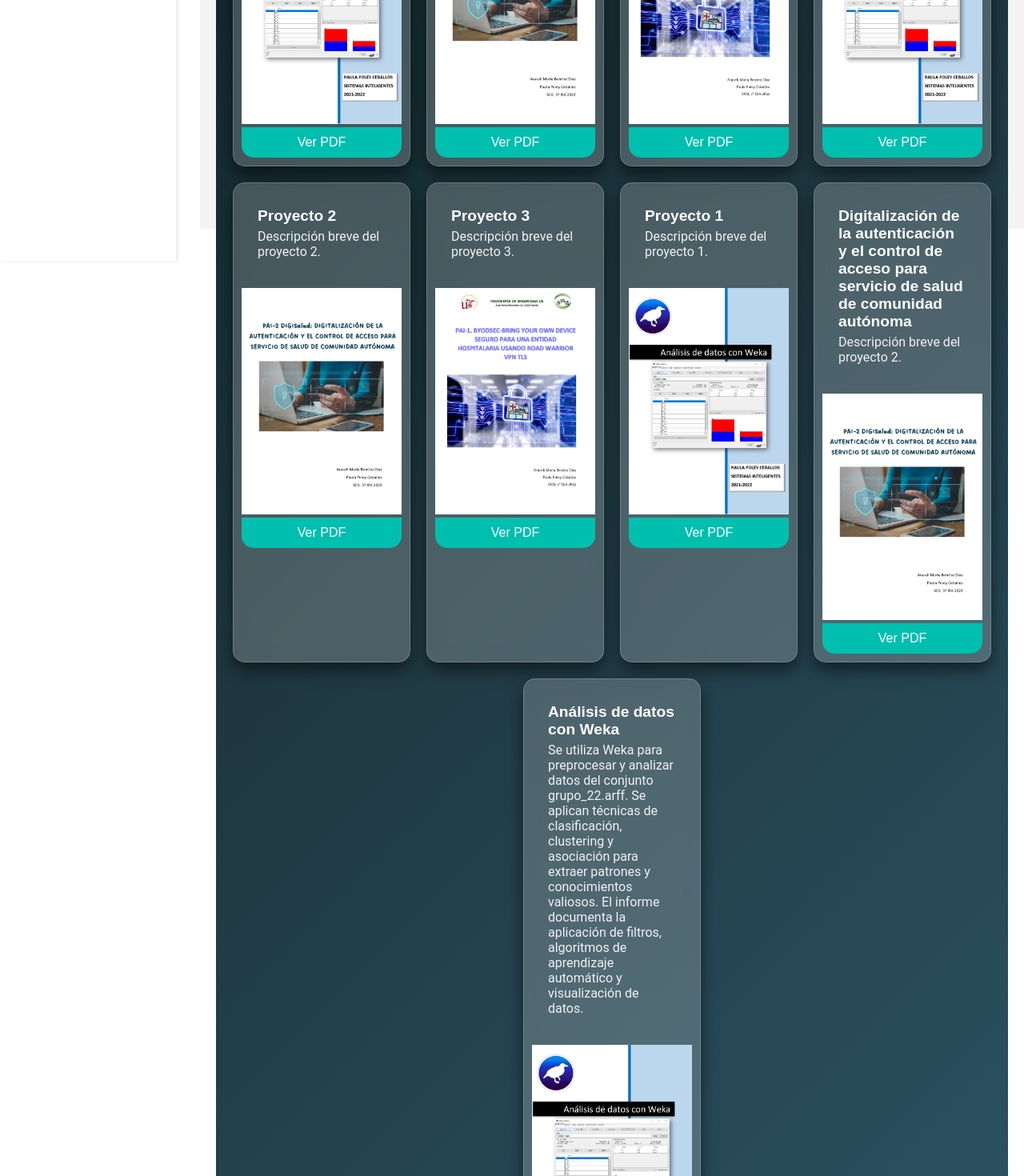
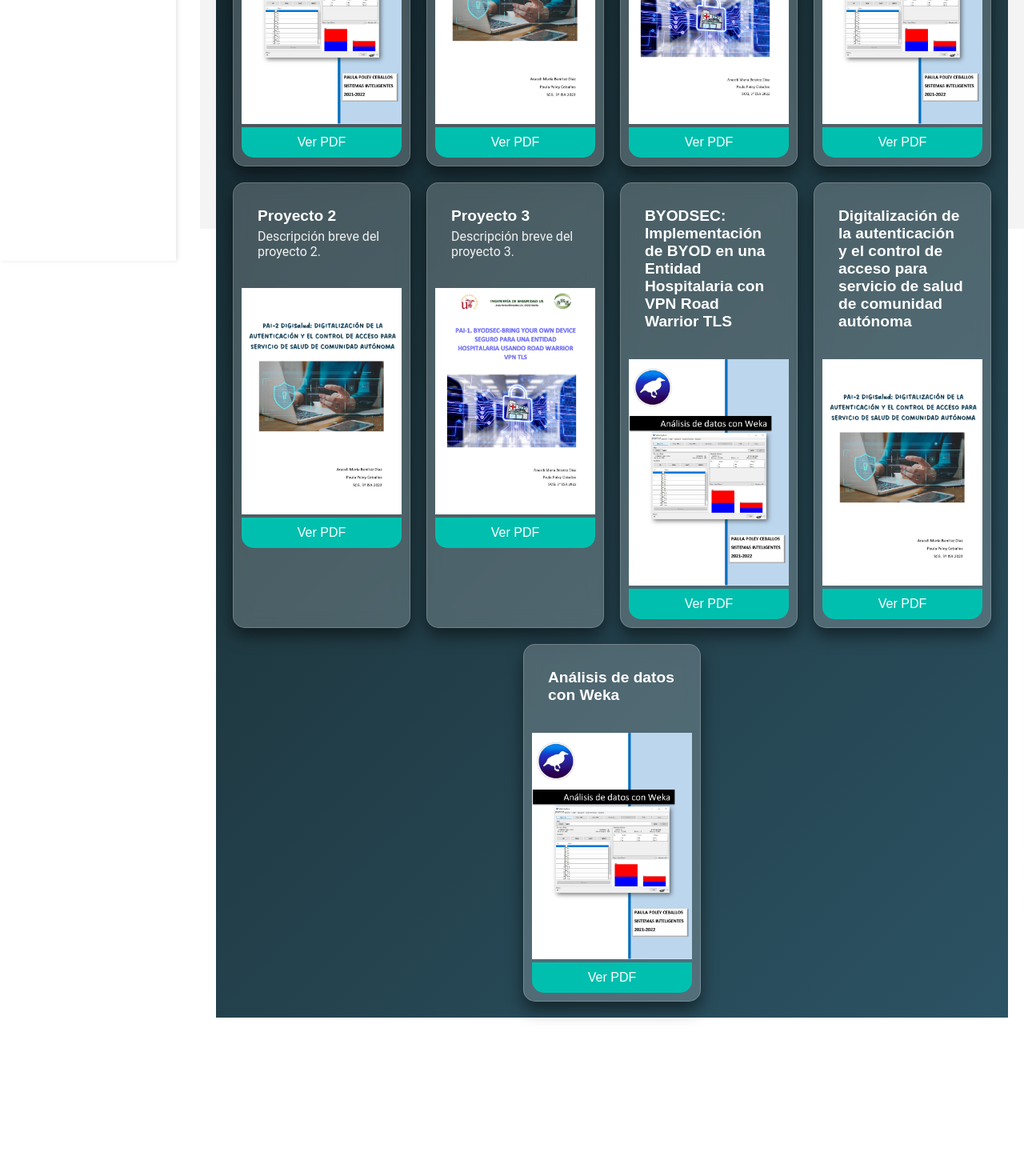
Before and after one commit to paulapoley/portfoliopaulapoley, a React (Create React App) app: page / in a window 1280 px wide. Shown: the part 514-1984 px from the top of the page at 80% size. After the commit the page ends 1786 px from the top, so only its background shows below. Built offline with nearby package versions, Linux system fonts and the light colour scheme.

Commit message:
Update Home.jsx

```diff
--- a/src/pages/Home.jsx
+++ b/src/pages/Home.jsx
@@ -9,9 +9,9 @@ const Home = () => {
     { id: 4, title: 'Proyecto 1', description: 'Descripción breve del proyecto 1.', imgSrc: '/pdfs/p1.jpg', pdfSrc: '/pdfs/proyecto1.pdf' },
     { id: 5, title: 'Proyecto 2', description: 'Descripción breve del proyecto 2.', imgSrc: '/pdfs/p2.jpg', pdfSrc: '/pdfs/proyecto2.pdf' },
     { id: 6, title: 'Proyecto 3', description: 'Descripción breve del proyecto 3.', imgSrc: '/pdfs/p3.jpg', pdfSrc: '/pdfs/proyecto3.pdf' },
-    { id: 7, title: 'Proyecto 1', description: 'Descripción breve del proyecto 1.', imgSrc: '/pdfs/p1.jpg', pdfSrc: '/pdfs/proyecto1.pdf' },
-    { id: 8, title: 'Digitalización de la autenticación y el control de acceso para servicio de salud de comunidad autónoma', description: 'Descripción breve del proyecto 2.', imgSrc: '/pdfs/p2.jpg', pdfSrc: '/pdfs/proyecto2.pdf' },
-    { id: 9, title: 'Análisis de datos con Weka', description: 'Se utiliza Weka para preprocesar y analizar datos del conjunto grupo_22.arff. Se aplican técnicas de clasificación, clustering y asociación para extraer patrones y conocimientos valiosos. El informe documenta la aplicación de filtros, algoritmos de aprendizaje automático y visualización de datos.', imgSrc: '/pdfs/p1.jpg', pdfSrc: '/pdfs/proyecto1.pdf' },
+    { id: 7, title: 'BYODSEC: Implementación de BYOD en una Entidad Hospitalaria con VPN Road Warrior TLS', imgSrc: '/pdfs/p1.jpg', pdfSrc: '/pdfs/proyecto1.pdf' },
+    { id: 8, title: 'Digitalización de la autenticación y el control de acceso para servicio de salud de comunidad autónoma', imgSrc: '/pdfs/p2.jpg', pdfSrc: '/pdfs/proyecto2.pdf' },
+    { id: 9, title: 'Análisis de datos con Weka', imgSrc: '/pdfs/p1.jpg', pdfSrc: '/pdfs/proyecto1.pdf' },
   ];
 
   const handleOpenPdf = (pdfSrc) => {
```
